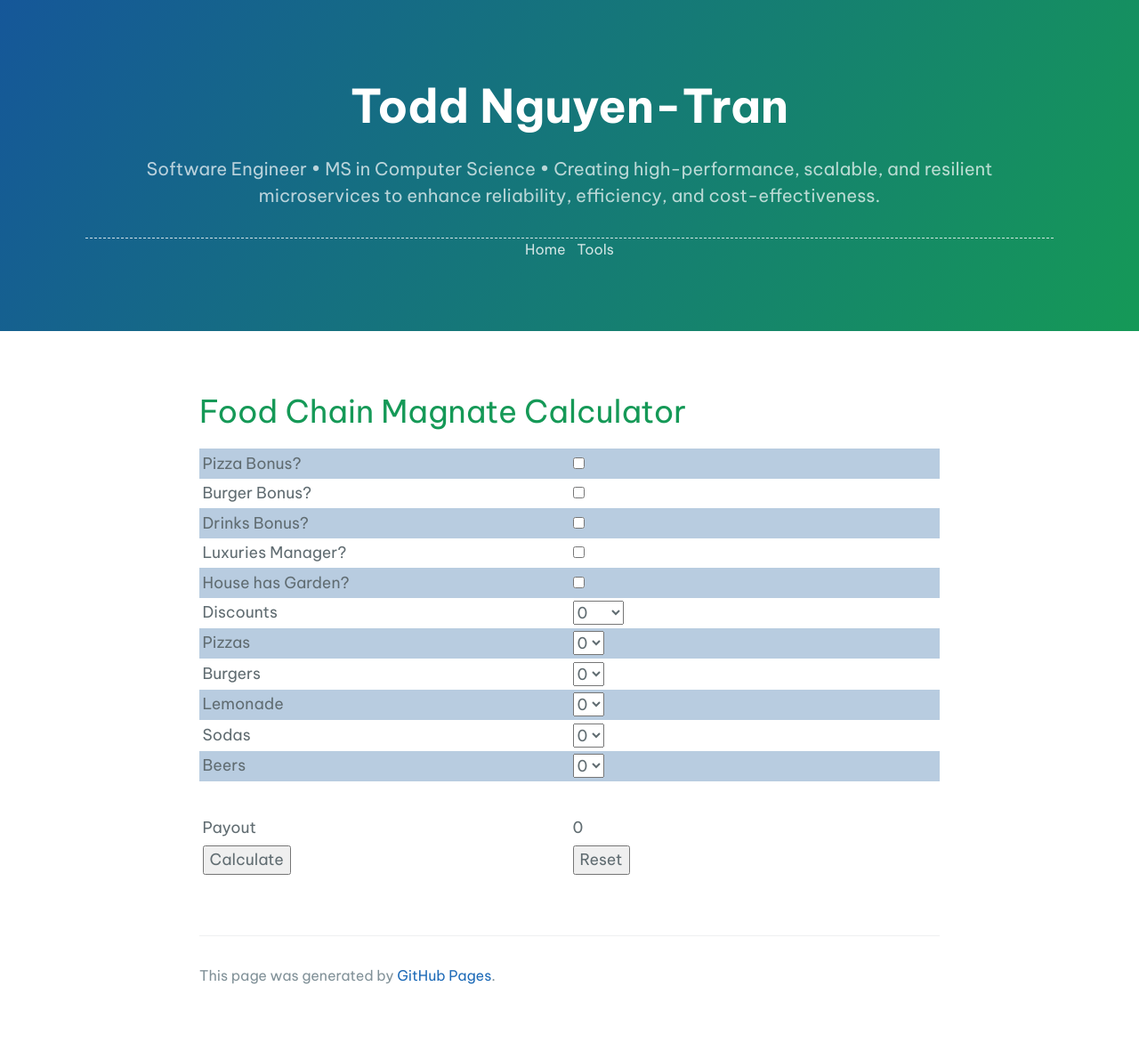
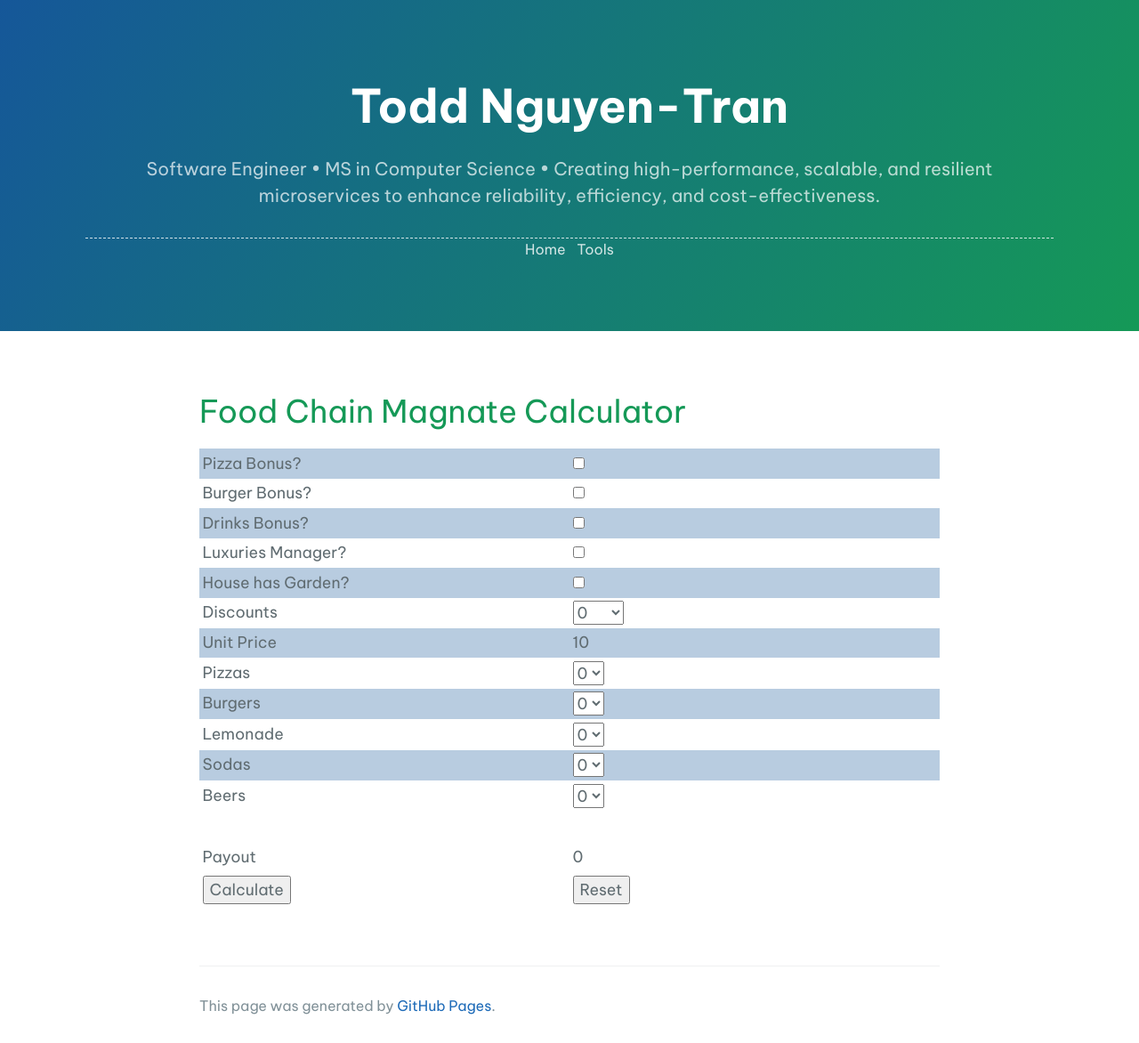
Before and after one commit to toddnguyen47/toddnguyen47.github.io, a Jekyll site: the page built from food-chain-magnate-calculator.html, in a window 1280 px wide. Shown: the whole page at 89% size. Built offline with Jekyll 4.4.1, drawn with Linux system fonts in a browser that asks for light colours; some web fonts are replaced; before the commit the page ends 1140 px from its top, so only the background shows below that.

Commit message:
Add unit price

```diff
--- a/assets/js/food-chain-magnate-calculator.js
+++ b/assets/js/food-chain-magnate-calculator.js
@@ -10,19 +10,29 @@ const KEY_PIZZA_BONUS = "fcm_PizzaBonus";
 const KEY_BURGER_BONUS = "fcm_BurgerBonus";
 const KEY_DRINKS_BONUS = "fcm_DrinksBonus";
 
-function calculatePayout({
+const calculateUnitPrice = ({ hasLuxuriesManager, hasGarden, discounts }) => {
+  let unitPrice = BASE_UNIT_PRICE + discounts;
+  if (hasLuxuriesManager) {
+    unitPrice += 10;
+  }
+  if (hasGarden) {
+    unitPrice *= 2;
+  }
+  return unitPrice;
+};
+
+const calculatePayout = ({
   hasPizzaBonus,
   hasBurgerBonus,
   hasDrinksBonus,
-  hasLuxuriesManager,
+  unitPrice,
   hasGarden,
-  discounts,
   numPizzas,
   numBurgers,
   numLemonade,
   numSodas,
   numBeers,
-}) {
+}) => {
   const totalDrinks = numLemonade + numSodas + numBeers;
   const totalPieces = numPizzas + numBurgers + totalDrinks;
   if (hasGarden && totalPieces > MAX_ITEM_WITH_GARDEN) {
@@ -34,16 +44,6 @@ function calculatePayout({
     throw new Error(
       "A house without a garden cannot exceed " + MAX_ITEM_NO_GARDEN + " items",
     );
-  }
-
-  let unitPrice = BASE_UNIT_PRICE + discounts;
-
-  if (hasLuxuriesManager) {
-    unitPrice += 10;
-  }
-
-  if (hasGarden) {
-    unitPrice *= 2;
   }
 
   const calculateItemPayout = (quantity, hasBonus) => {
@@ -59,13 +59,26 @@ function calculatePayout({
   const drinksPayout = calculateItemPayout(totalDrinks, hasDrinksBonus);
 
   return pizzaPayout + burgerPayout + drinksPayout;
-}
+};
 
 document.addEventListener("DOMContentLoaded", function () {
-  const addOnChangeEvent = (checkbox, localStorageKey) => {
+  const addOnChangeEventCheckbox = (checkbox, localStorageKey) => {
     checkbox.addEventListener("change", function () {
       const checkedValue = checkbox.checked;
       localStorage.setItem(localStorageKey, checkedValue.toString());
+    });
+  };
+
+  const addOnChangeEventUnitPrice = (element) => {
+    console.log("BRUH");
+    element.addEventListener("change", function () {
+      console.log("BRUH");
+      const unitPrice = calculateUnitPrice({
+        hasLuxuriesManager: hasLuxuriesManagerElem.checked,
+        hasGarden: hasGardenElem.checked,
+        discounts: discounts,
+      });
+      unitPriceElem.textContent = unitPrice;
     });
   };
 
@@ -75,49 +88,54 @@ document.addEventListener("DOMContentLoaded", function () {
   };
 
   const getSelectOption = (select) => {
-    const text = select.options[select.selectedIndex].text;
-    return parseInt(text);
+    const selectedValue = select.options[select.selectedIndex].value;
+    return parseInt(selectedValue);
   };
 
   const pizzaCheckbox = document.querySelector("#pizza-bonus-checkbox");
-  addOnChangeEvent(pizzaCheckbox, KEY_PIZZA_BONUS);
+  addOnChangeEventCheckbox(pizzaCheckbox, KEY_PIZZA_BONUS);
   loadCheckbox(pizzaCheckbox, KEY_PIZZA_BONUS);
   const burgerCheckbox = document.querySelector("#burger-bonus-checkbox");
-  addOnChangeEvent(burgerCheckbox, KEY_BURGER_BONUS);
+  addOnChangeEventCheckbox(burgerCheckbox, KEY_BURGER_BONUS);
   loadCheckbox(burgerCheckbox, KEY_BURGER_BONUS);
   const drinksCheckbox = document.querySelector("#drinks-bonus-checkbox");
-  addOnChangeEvent(drinksCheckbox, KEY_DRINKS_BONUS);
+  addOnChangeEventCheckbox(drinksCheckbox, KEY_DRINKS_BONUS);
   loadCheckbox(drinksCheckbox, KEY_DRINKS_BONUS);
 
-  const hasLuxuriesManager = document.querySelector(
+  const hasLuxuriesManagerElem = document.querySelector(
     "#luxuries-manager-checkbox",
   );
-  const hasGarden = document.querySelector("#has-garden-checkbox");
-
-  const discount = document.querySelector("#discounts");
-  const pizzas = document.querySelector("#pizzas");
-  const burgers = document.querySelector("#burgers");
-  const lemonades = document.querySelector("#lemonades");
-  const sodas = document.querySelector("#sodas");
-  const beers = document.querySelector("#beers");
-
+  const hasGardenElem = document.querySelector("#has-garden-checkbox");
+  const discountElem = document.querySelector("#discounts");
+  const discounts = getSelectOption(discountElem);
+  const unitPriceElem = document.querySelector("#unit-price");
+  const pizzasElem = document.querySelector("#pizzas");
+  const burgersElem = document.querySelector("#burgers");
+  const lemonadesElem = document.querySelector("#lemonades");
+  const sodasElem = document.querySelector("#sodas");
+  const beersElem = document.querySelector("#beers");
   const calculateButton = document.querySelector("#calculate-button");
   const payoutSpan = document.querySelector("#payout");
   const errorSpan = document.querySelector("#calculate-error-message");
+
+  console.log("BRUH 5", hasLuxuriesManagerElem);
+  addOnChangeEventUnitPrice(hasLuxuriesManagerElem);
+  addOnChangeEventUnitPrice(hasGardenElem);
+  addOnChangeEventUnitPrice(discountElem);
+
   calculateButton.addEventListener("click", function () {
     try {
       const payout = calculatePayout({
         hasPizzaBonus: pizzaCheckbox.checked,
         hasBurgerBonus: burgerCheckbox.checked,
         hasDrinksBonus: drinksCheckbox.checked,
-        hasLuxuriesManager: hasLuxuriesManager.checked,
-        hasGarden: hasGarden.checked,
-        discounts: getSelectOption(discount),
-        numPizzas: getSelectOption(pizzas),
-        numBurgers: getSelectOption(burgers),
-        numLemonade: getSelectOption(lemonades),
-        numSodas: getSelectOption(sodas),
-        numBeers: getSelectOption(beers),
+        unitPrice: parseInt(unitPriceElem.textContent),
+        hasGarden: hasGardenElem.checked,
+        numPizzas: getSelectOption(pizzasElem),
+        numBurgers: getSelectOption(burgersElem),
+        numLemonade: getSelectOption(lemonadesElem),
+        numSodas: getSelectOption(sodasElem),
+        numBeers: getSelectOption(beersElem),
       });
       payoutSpan.textContent = payout;
       errorSpan.classList.add(CLASS_HIDDEN_VISILIBITY);
@@ -137,14 +155,15 @@ document.addEventListener("DOMContentLoaded", function () {
     pizzaCheckbox.checked = false;
     burgerCheckbox.checked = false;
     drinksCheckbox.checked = false;
-    hasLuxuriesManager.checked = false;
-    hasGarden.checked = false;
-    discount.selectedIndex = 0;
-    pizzas.selectedIndex = 0;
-    burgers.selectedIndex = 0;
-    lemonades.selectedIndex = 0;
-    sodas.selectedIndex = 0;
-    beers.selectedIndex = 0;
+    hasLuxuriesManagerElem.checked = false;
+    hasGardenElem.checked = false;
+    discountElem.selectedIndex = 0;
+    unitPriceElem.textContent = 10;
+    pizzasElem.selectedIndex = 0;
+    burgersElem.selectedIndex = 0;
+    lemonadesElem.selectedIndex = 0;
+    sodasElem.selectedIndex = 0;
+    beersElem.selectedIndex = 0;
     payoutSpan.textContent = 0;
     errorSpan.classList.add(CLASS_HIDDEN_VISILIBITY);
   });
--- a/assets/js/navigation.js
+++ b/assets/js/navigation.js
@@ -5,7 +5,6 @@ document.addEventListener("DOMContentLoaded", function () {
 
   navLinks.forEach((link) => {
     link.addEventListener("click", function (event) {
-      console.log("CLICKED");
       event.preventDefault();
       link.classList.toggle("active-parent");
       const parentLi = link.parentNode;
--- a/food-chain-magnate-calculator.html
+++ b/food-chain-magnate-calculator.html
@@ -54,70 +54,76 @@ layout: default
     </div>
     <div class="grid-item">
       <select id="discounts">
-        <option value="item1">
+        <option value="0">
           0
         </option>
-        <option value="item1">
+        <option value="-1">
           -1
         </option>
-        <option value="item1">
+        <option value="-2">
           -2
         </option>
-        <option value="item1">
+        <option value="-3">
           -3
         </option>
-        <option value="item1">
+        <option value="-4">
           -4
         </option>
-        <option value="item1">
+        <option value="-5">
           -5
         </option>
-        <option value="item1">
+        <option value="-6">
           -6
         </option>
-        <option value="item1">
+        <option value="-7">
           -7
         </option>
-        <option value="item1">
+        <option value="-8">
           -8
         </option>
-        <option value="item1">
+        <option value="-9">
           -9
         </option>
-        <option value="item1">
+        <option value="=10">
           -10
         </option>
-        <option value="item1">
+        <option value="-11">
           -11
         </option>
-        <option value="item1">
+        <option value="-12">
           -12
         </option>
-        <option value="item1">
+        <option value="-13">
           -13
         </option>
-        <option value="item1">
+        <option value="-14">
           -14
         </option>
-        <option value="item1">
+        <option value="-15">
           -15
         </option>
-        <option value="item1">
+        <option value="-16">
           -16
         </option>
-        <option value="item1">
+        <option value="-17">
           -17
         </option>
-        <option value="item1">
+        <option value="-18">
           -18
         </option>
-        <option value="item1">
+        <option value="-19">
           -19
         </option>
-        <option value="item1">
+        <option value="-20">
           -20
         </option>
       </select>
+    </div>
+  </div>
+  <div class="row alternating-colors">
+    <div class="grid-item">Unit Price</div>
+    <div class="grid-item">
+      <span id="unit-price">10</span>
     </div>
   </div>
   <div class="row alternating-colors">
@@ -126,22 +132,22 @@ layout: default
     </div>
     <div class="grid-item">
       <select id="pizzas">
-        <option value="item1">
+        <option value="0">
           0
         </option>
-        <option value="item1">
+        <option value="1">
           1
         </option>
-        <option value="item1">
+        <option value="2">
           2
         </option>
-        <option value="item1">
+        <option value="3">
           3
         </option>
-        <option value="item1">
+        <option value="4">
           4
         </option>
-        <option value="item1">
+        <option value="5">
           5
         </option>
       </select>
@@ -153,22 +159,22 @@ layout: default
     </div>
     <div class="grid-item">
       <select id="burgers">
-        <option value="item1">
+        <option value="0">
           0
         </option>
-        <option value="item1">
+        <option value="1">
           1
         </option>
-        <option value="item1">
+        <option value="2">
           2
         </option>
-        <option value="item1">
+        <option value="3">
           3
         </option>
-        <option value="item1">
+        <option value="4">
           4
         </option>
-        <option value="item1">
+        <option value="5">
           5
         </option>
       </select>
@@ -180,22 +186,22 @@ layout: default
     </div>
     <div class="grid-item">
       <select id="lemonades">
-        <option value="item1">
+        <option value="0">
           0
         </option>
-        <option value="item1">
+        <option value="1">
           1
         </option>
-        <option value="item1">
+        <option value="2">
           2
         </option>
-        <option value="item1">
+        <option value="3">
           3
         </option>
-        <option value="item1">
+        <option value="4">
           4
         </option>
-        <option value="item1">
+        <option value="5">
           5
         </option>
       </select>
@@ -207,22 +213,22 @@ layout: default
     </div>
     <div class="grid-item">
       <select id="sodas">
-        <option value="item1">
+        <option value="0">
           0
         </option>
-        <option value="item1">
+        <option value="1">
           1
         </option>
-        <option value="item1">
+        <option value="2">
           2
         </option>
-        <option value="item1">
+        <option value="3">
           3
         </option>
-        <option value="item1">
+        <option value="4">
           4
         </option>
-        <option value="item1">
+        <option value="5">
           5
         </option>
       </select>
@@ -234,22 +240,22 @@ layout: default
     </div>
     <div class="grid-item">
       <select id="beers">
-        <option value="item1">
+        <option value="0">
           0
         </option>
-        <option value="item1">
+        <option value="1">
           1
         </option>
-        <option value="item1">
+        <option value="2">
           2
         </option>
-        <option value="item1">
+        <option value="3">
           3
         </option>
-        <option value="item1">
+        <option value="4">
           4
         </option>
-        <option value="item1">
+        <option value="5">
           5
         </option>
       </select>
```
